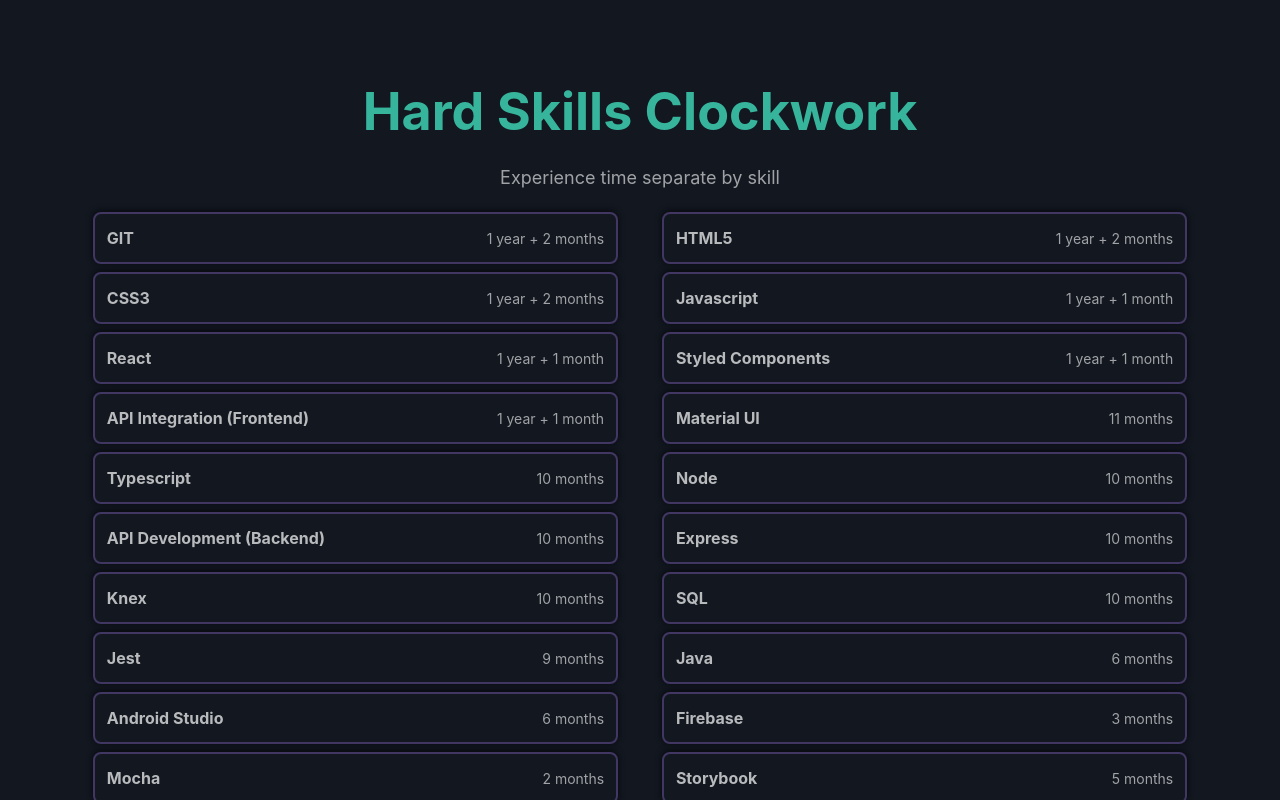
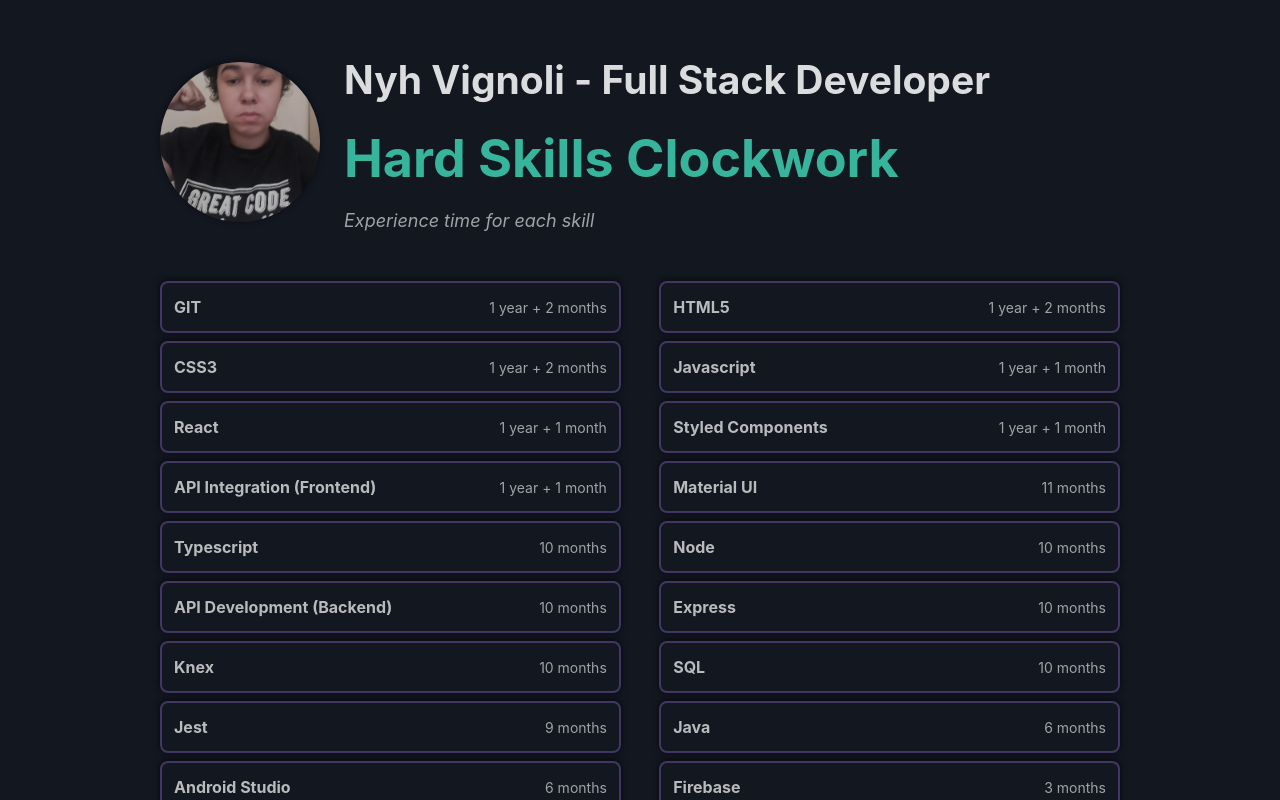
Before and after one commit to nyhvignoli/skills-clockwork, a React (Create React App) app: page / in a window 1280 px wide. Shown: the top 800 px of the page. Built offline with nearby package versions, Linux system fonts and the light colour scheme.

Commit message:
add profile photo and create header

```diff
--- a/src/App.css
+++ b/src/App.css
@@ -5,7 +5,7 @@
 
 .App {
   text-align: center;
-  padding: 32px;
+  padding: 32px 64px;
   background-color: #121720;
   min-height: 100vh;
   display: flex;
@@ -16,17 +16,45 @@
   color: white;
 }
 
+.Header {
+  display: flex;
+  width: 100%;
+  gap: 24px;
+  align-items: center;
+  text-align: start;
+  padding: 24px 0;
+  margin-bottom: 24px;
+}
+
+img {
+  box-shadow: 0 -1px 6px rgba(0, 0, 0, 0.7);
+  width: 160px;
+  height: 160px;
+  border-radius: 50%;
+  opacity: 0.7;
+  transition: all 0.2s;
+}
+
+img:hover {
+  box-shadow: 0 -1px 10px rgba(171, 128, 252, 0.9);
+  transition: all 0.2s;
+  cursor: pointer;
+}
+
 h1 {
   color: rgba(72, 255, 215, 0.8);
-  margin: 48px;
+  margin: 24px 0 12px 0;
+  opacity: 0.85;
+}
+
+h2 {
   opacity: 0.85;
 }
 
 span {
   font-size: 18px;
   opacity: 0.6;
-  margin-bottom: 24px;
-  margin-top: -24px;
+  font-style: italic;
 }
 
 p {
@@ -43,9 +71,8 @@
 .Skills-wrapper {
   display: flex;
   flex-wrap: wrap;
-  min-width: 70%;
-  max-width: 90%;
   justify-content: space-between;
+  text-align: start;
 }
 
 .Skills {
@@ -60,9 +87,17 @@
   margin-bottom: 8px;
 }
 
+@media (min-width: 1068px) {
+  .App {
+    padding-right: 160px;
+    padding-left: 160px;
+  }
+}
+
 @media (max-width: 900px) {
-  .Skills-wrapper {
-    max-width: 80%;
+  .Header {
+    flex-direction: column;
+    text-align: center;
   }
 
   .Skills {
@@ -71,7 +106,8 @@
 }
 
 @media (max-width: 480px) {
-  .Skills-wrapper {
-    max-width: 100%;
+  .App {
+    padding-right: 24px;
+    padding-left: 24px;
   }
 }
--- a/src/App.js
+++ b/src/App.js
@@ -1,5 +1,6 @@
 import './App.css'
 import skills from './data/skills.json'
+import profileImg from './assets/profile.jpg'
 
 function App() {
   const getExperienceTime = (startDate, endDate) => {
@@ -56,8 +57,20 @@
 
   return (
     <div className="App">
-      <h1>Hard Skills Clockwork</h1>
-      <span>Experience time separate by skill</span>
+      <header className="Header">
+        <a
+          href="http://nyhdevignoli.surge.sh/"
+          target="_blank"
+          rel="noreferrer"
+        >
+          <img src={profileImg} alt="Nyh Vignoli profile" />
+        </a>
+        <div>
+          <h2>Nyh Vignoli - Full Stack Developer</h2>
+          <h1>Hard Skills Clockwork</h1>
+          <span>Experience time for each skill</span>
+        </div>
+      </header>
       <div className="Skills-wrapper">
         {skills.map(({ name, startDate, endDate }) => {
           return (
```
Also changed, not shown: src/assets/profile.jpg (added), 1 other file (tests, documents, lock files or other folders).
